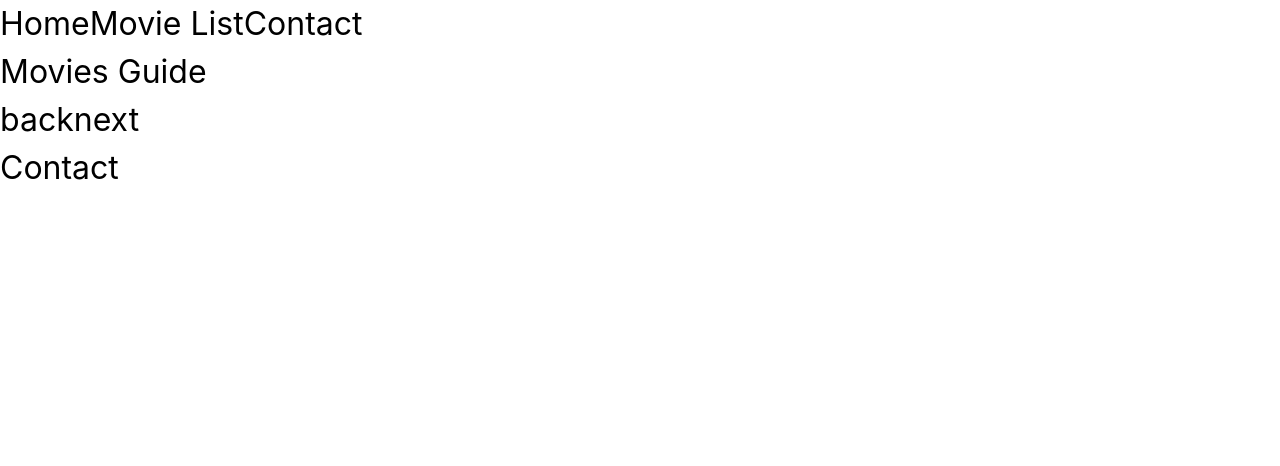
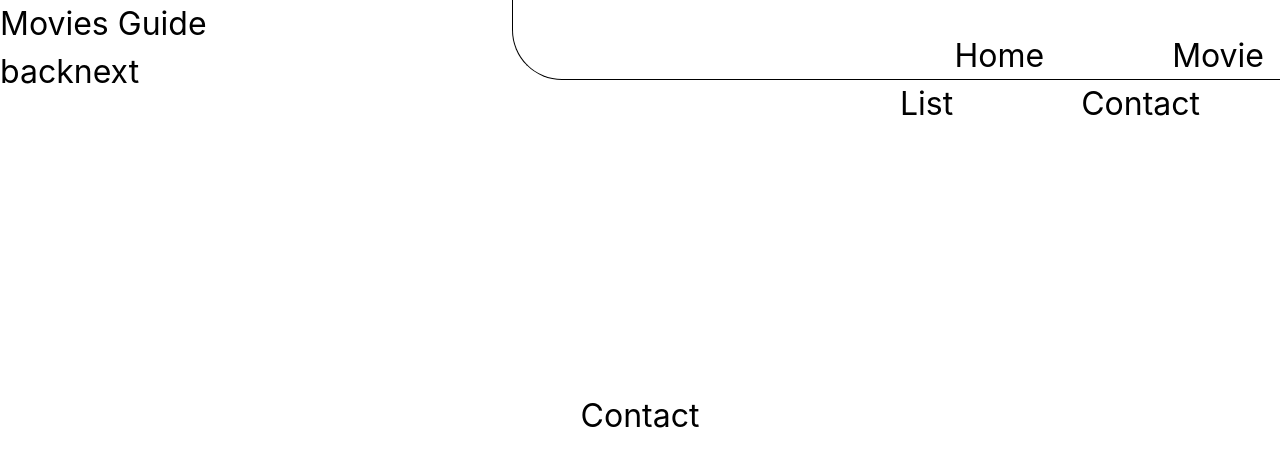
Before and after one commit to ffdietz/routes-and-styles, a React (Create React App) app: page /contact in a window 1280 px wide. Shown: the top 466 px of the page. Built offline with nearby package versions, Linux system fonts and the light colour scheme.

Commit message:
chakra ui navbar

```diff
--- a/src/component/App.tsx
+++ b/src/component/App.tsx
@@ -1,4 +1,6 @@
 import { Route, Routes } from 'react-router-dom';
+import { Box, Flex } from '@chakra-ui/react';
+
 import Contact from './Contact';
 import Header from './Header';
 import Home from './Home';
@@ -8,10 +10,10 @@ import Navbar from './Navbar';
 
 function App() {
   return (
-    <div className="App">
+    <Box w="calc(100vw)" overflow="hidden">
       <Navbar />
       <Header />
-      <div className="layout-container">
+      <Flex w="calc(80vw)" h="calc(80vh)" margin="auto" justifyContent="center" alignItems="center">
         <Routes>
           <Route path="/" element={<Home />} />
           <Route path="/contact" element={<Contact />} />
@@ -19,8 +21,8 @@ function App() {
             <Route path=":name" element={<MovieDetails />} />
           </Route>
         </Routes>
-      </div>
-    </div>
+      </Flex>
+    </Box>
   );
 }
 
--- a/src/component/Contact.tsx
+++ b/src/component/Contact.tsx
@@ -1,8 +1,6 @@
 function Contact() {
   return (
-    <div>
-      <h1>Contact</h1>
-    </div>
+    <h1>Contact</h1>
   );
 }
 
--- a/src/component/Navbar.tsx
+++ b/src/component/Navbar.tsx
@@ -1,37 +1,25 @@
 import { NavLink } from 'react-router-dom';
-import { NavbarLink } from '../types/types';
+import { NavbarLinkType } from '../types/types';
+import { NavbarContainer, NavbarLink } from '../styles/Navbar';
+
+import navbarLinks from '../content/navbarLinks';
 
 function Navbar() {
-  const navbarLinks: NavbarLink[] = [
-    {
-      label: 'Home',
-      link: '/',
-      end: true,
-    },
-    {
-      label: 'Movie List',
-      link: '/movies',
-      end: false,
-    },
-    {
-      label: 'Contact',
-      link: '/contact',
-      end: true,
-    },
-  ];
+  const links: NavbarLinkType[] = navbarLinks;
 
   return (
-    <div className="navbar-container">
-      {navbarLinks.map((item: NavbarLink) => (
-        <NavLink
+    <NavbarContainer>
+      {links.map((item: NavbarLinkType) => (
+        <NavbarLink
+          as={NavLink}
           to={item.link}
-          className={({ isActive }) => (isActive ? 'navbar-link-text active' : 'navbar-link-text')}
+        // className={({ isActive }) => (isActive ? 'navbar-link-text active' : 'navbar-link-text')}
           end={item.end}
         >
           {item.label}
-        </NavLink>
+        </NavbarLink>
       ))}
-    </div>
+    </NavbarContainer>
   );
 }
 
--- /dev/null
+++ b/src/content/navbarLinks.ts
@@ -0,0 +1,21 @@
+import { NavbarLinkType } from '../types/types';
+
+const navbarLinks: NavbarLinkType[] = [
+  {
+    label: 'Home',
+    link: '/',
+    end: true,
+  },
+  {
+    label: 'Movie List',
+    link: '/movies',
+    end: false,
+  },
+  {
+    label: 'Contact',
+    link: '/contact',
+    end: true,
+  },
+];
+
+export default navbarLinks;
--- /dev/null
+++ b/src/styles/Navbar.ts
@@ -0,0 +1,30 @@
+import { chakra, Box, Link } from '@chakra-ui/react';
+
+export const NavbarContainer = chakra(Box, {
+  baseStyle: {
+    position: 'fixed',
+    w: 'calc(60vw)',
+    h: '5rem',
+    right: 0,
+    padding: '2rem 1rem',
+    textAlign: 'right',
+    borderBottom: '1px solid black',
+    borderLeft: '1px solid black',
+    borderBottomLeftRadius: '50px',
+  },
+});
+
+export const NavbarLink = chakra(Link, {
+  baseStyle: {
+    textDecoration: 'none',
+    color: 'colors.text.green', // !!!
+    margin: '0 40px',
+    padding: '0 1.5rem',
+    paddingBottom: '1.3rem',
+    paddingTop: '0.5rem',
+  },
+});
+
+// is correct use it as styled components?
+// file/folder structure
+// call global from theme template
--- a/src/styles/globalTheme.ts
+++ b/src/styles/globalTheme.ts
@@ -2,7 +2,7 @@ import { extendTheme } from '@chakra-ui/react';
 
 const globalTheme = extendTheme({
   colors: {
-    text: { default: 'BlackAlpha.900', light: 'White' },
+    text: { default: 'BlackAlpha.900', light: 'White', green: 'green.200' },
     bg: { default: 'White', green: 'green.200' },
   },
   fonts: {
@@ -16,6 +16,7 @@ const globalTheme = extendTheme({
         bg: 'bg',
         color: 'text',
         fontSize: { base: '2rem' },
+        margin: '0',
       },
     },
   },
--- a/src/styles/index.css
+++ b/src/styles/index.css
@@ -1,4 +1,4 @@
-body {
+/* body {
   margin: 0;
   font-family: -apple-system, BlinkMacSystemFont, 'Segoe UI', 'Roboto', 'Oxygen',
     'Ubuntu', 'Cantarell', 'Fira Sans', 'Droid Sans', 'Helvetica Neue',
@@ -9,13 +9,13 @@ body {
   background: #FFF;
   color: rgb(0, 0, 0);
   font-size: 1.5rem;
-}
+} */
 
-.App{
+/* .App{
   width: 100vw;
   justify-items: center;
   overflow: hidden;
-}
+} */
 
 .navbar-container{
   position: fixed;
@@ -30,14 +30,14 @@ body {
   border-bottom-left-radius: 50px;
 }
 
-.layout-container {
+/* .layout-container {
   width: 80vw;
   height: 80vh;
   display: flex;
   margin: auto;
   justify-content: center;
   align-items: center;
-}
+} */
 
 .header-container{
   margin-top: 4vh;
--- a/src/types/types.tsx
+++ b/src/types/types.tsx
@@ -2,10 +2,10 @@ export type MovieLinkProp = {
   name: string;
 };
 
-export type NavbarLink = {
+export type NavbarLinkType = {
   label: string;
   link: string;
-  end: boolean
+  end: boolean;
 };
 
 export type MovieLinkType = {
```
